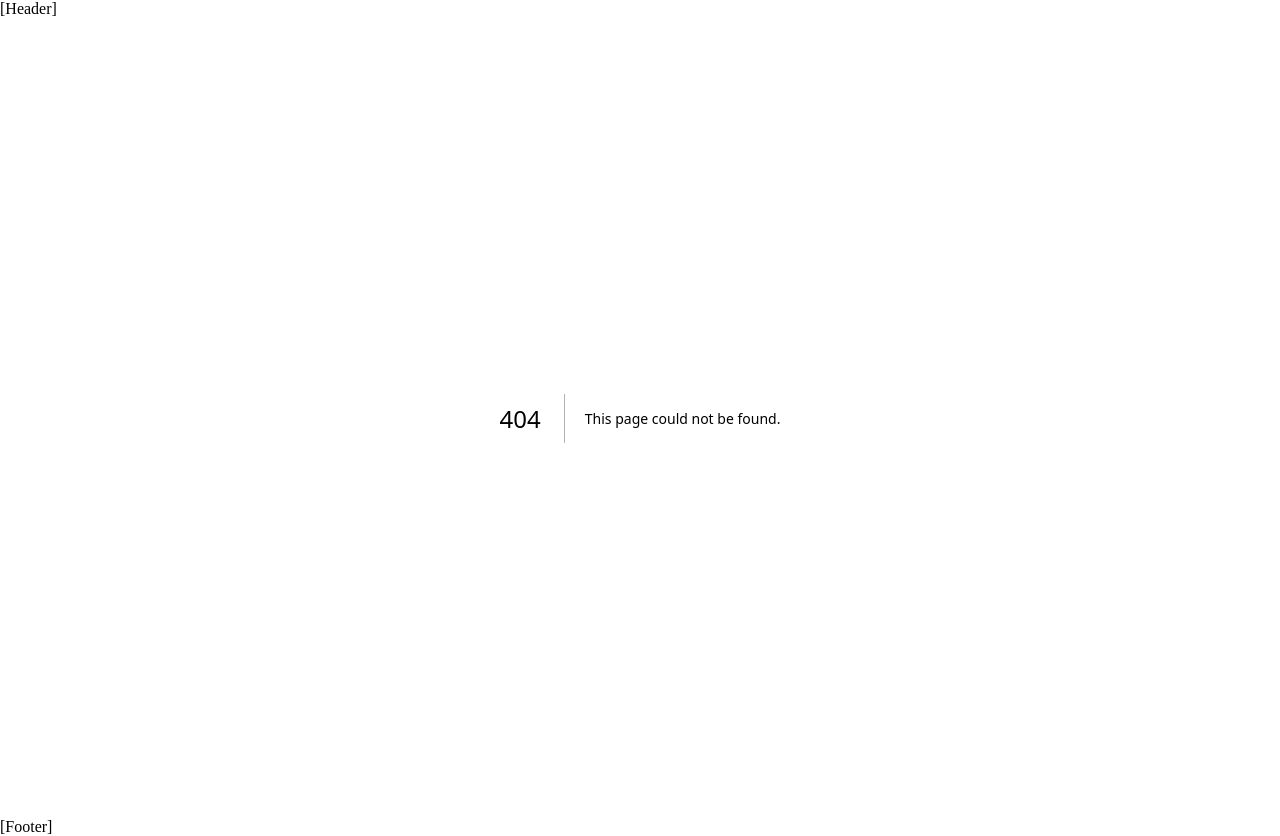
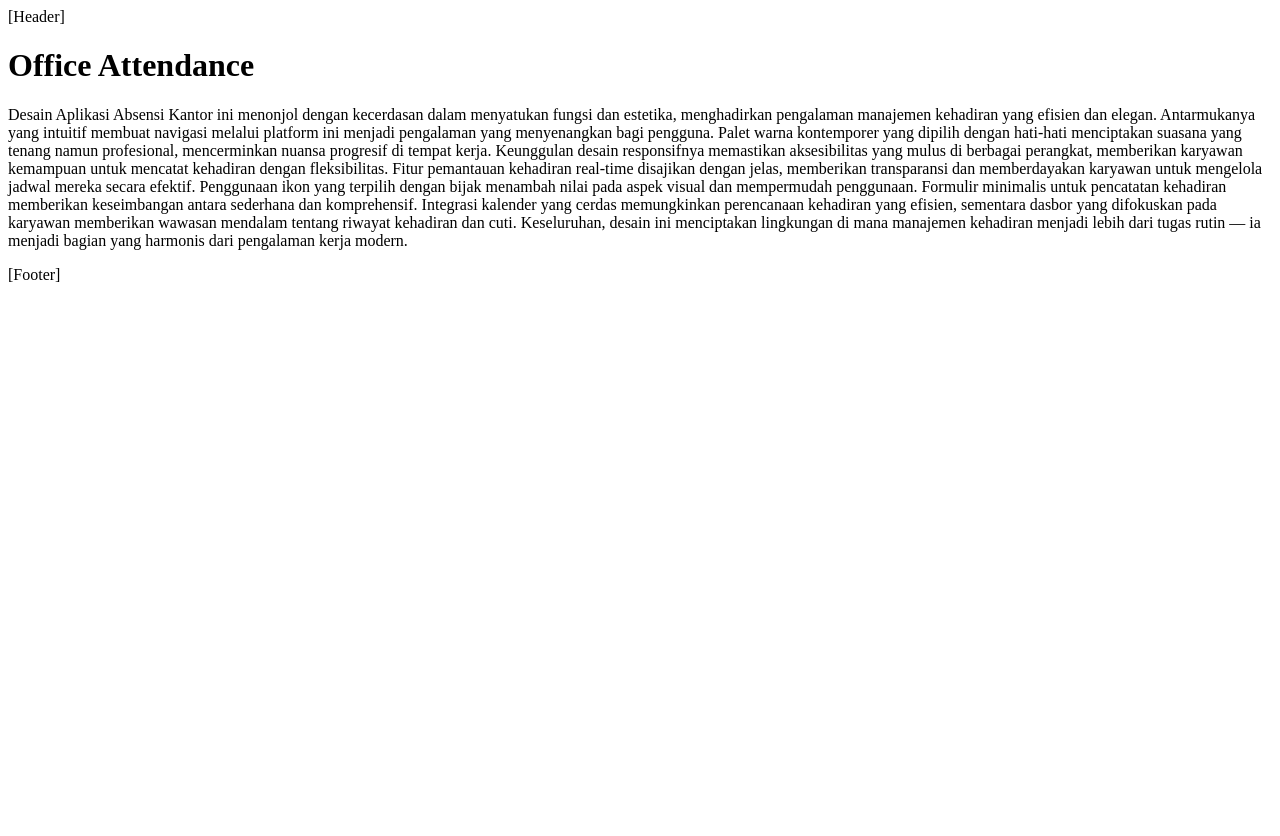
Before and after one commit to SahalN/sahalnuiux-reviews, a Next.js app: page /reviews/office-attendance in a window 1280 px wide. Before the commit this address had no page. After the commit the page ends 800 px from the top, so only its background shows below. Built offline with nearby package versions, Linux system fonts and the light colour scheme.

Commit message:
Add More Pages

```diff
--- /dev/null
+++ b/app/reviews/office-attendance/page.jsx
@@ -0,0 +1,31 @@
+/** @format */
+
+export default function OfficeAttendancePage() {
+  return (
+    <>
+      <h1>Office Attendance</h1>
+      <p>
+        Desain Aplikasi Absensi Kantor ini menonjol dengan kecerdasan dalam
+        menyatukan fungsi dan estetika, menghadirkan pengalaman manajemen
+        kehadiran yang efisien dan elegan. Antarmukanya yang intuitif membuat
+        navigasi melalui platform ini menjadi pengalaman yang menyenangkan bagi
+        pengguna. Palet warna kontemporer yang dipilih dengan hati-hati
+        menciptakan suasana yang tenang namun profesional, mencerminkan nuansa
+        progresif di tempat kerja. Keunggulan desain responsifnya memastikan
+        aksesibilitas yang mulus di berbagai perangkat, memberikan karyawan
+        kemampuan untuk mencatat kehadiran dengan fleksibilitas. Fitur
+        pemantauan kehadiran real-time disajikan dengan jelas, memberikan
+        transparansi dan memberdayakan karyawan untuk mengelola jadwal mereka
+        secara efektif. Penggunaan ikon yang terpilih dengan bijak menambah
+        nilai pada aspek visual dan mempermudah penggunaan. Formulir minimalis
+        untuk pencatatan kehadiran memberikan keseimbangan antara sederhana dan
+        komprehensif. Integrasi kalender yang cerdas memungkinkan perencanaan
+        kehadiran yang efisien, sementara dasbor yang difokuskan pada karyawan
+        memberikan wawasan mendalam tentang riwayat kehadiran dan cuti.
+        Keseluruhan, desain ini menciptakan lingkungan di mana manajemen
+        kehadiran menjadi lebih dari tugas rutin — ia menjadi bagian yang
+        harmonis dari pengalaman kerja modern.
+      </p>
+    </>
+  );
+}
```
